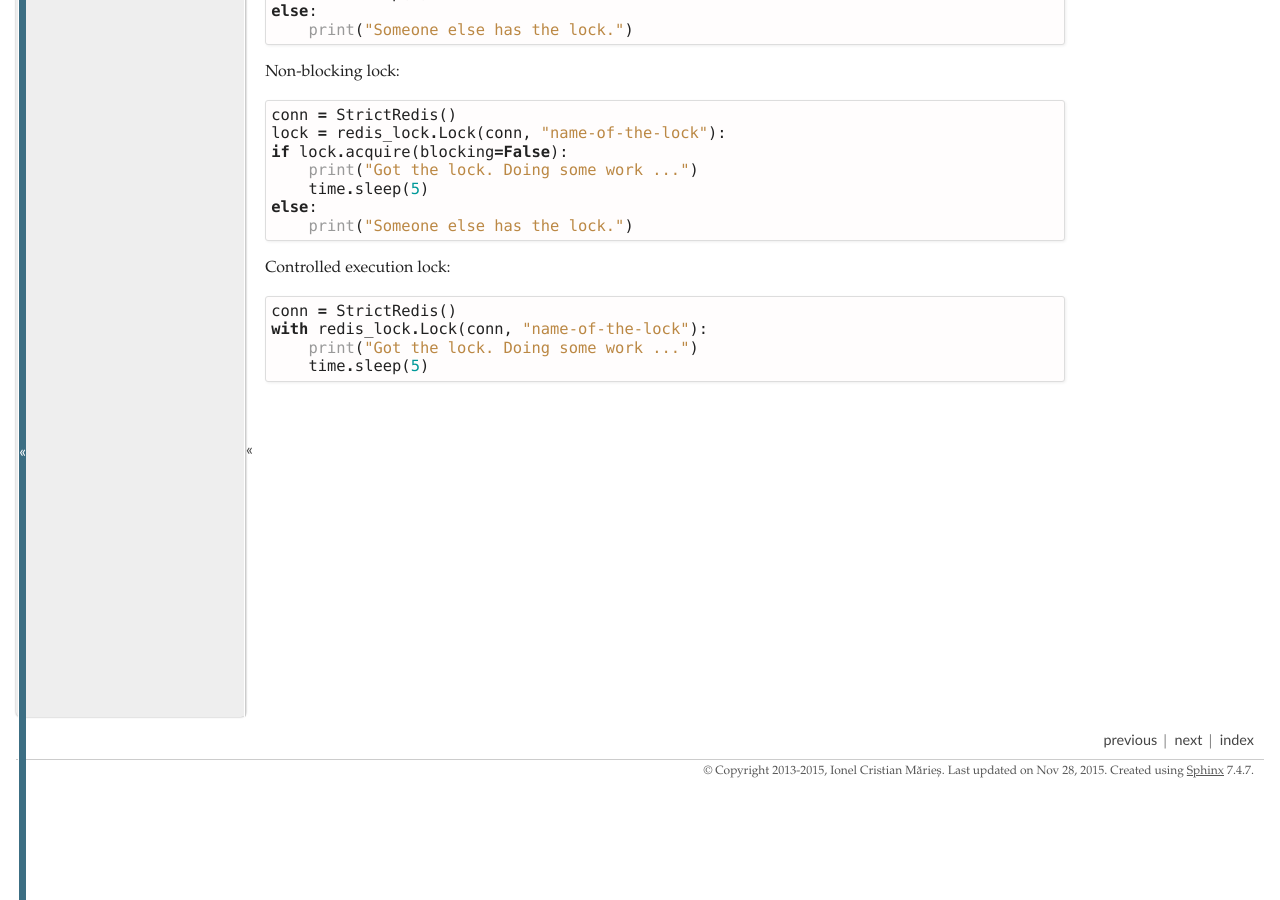
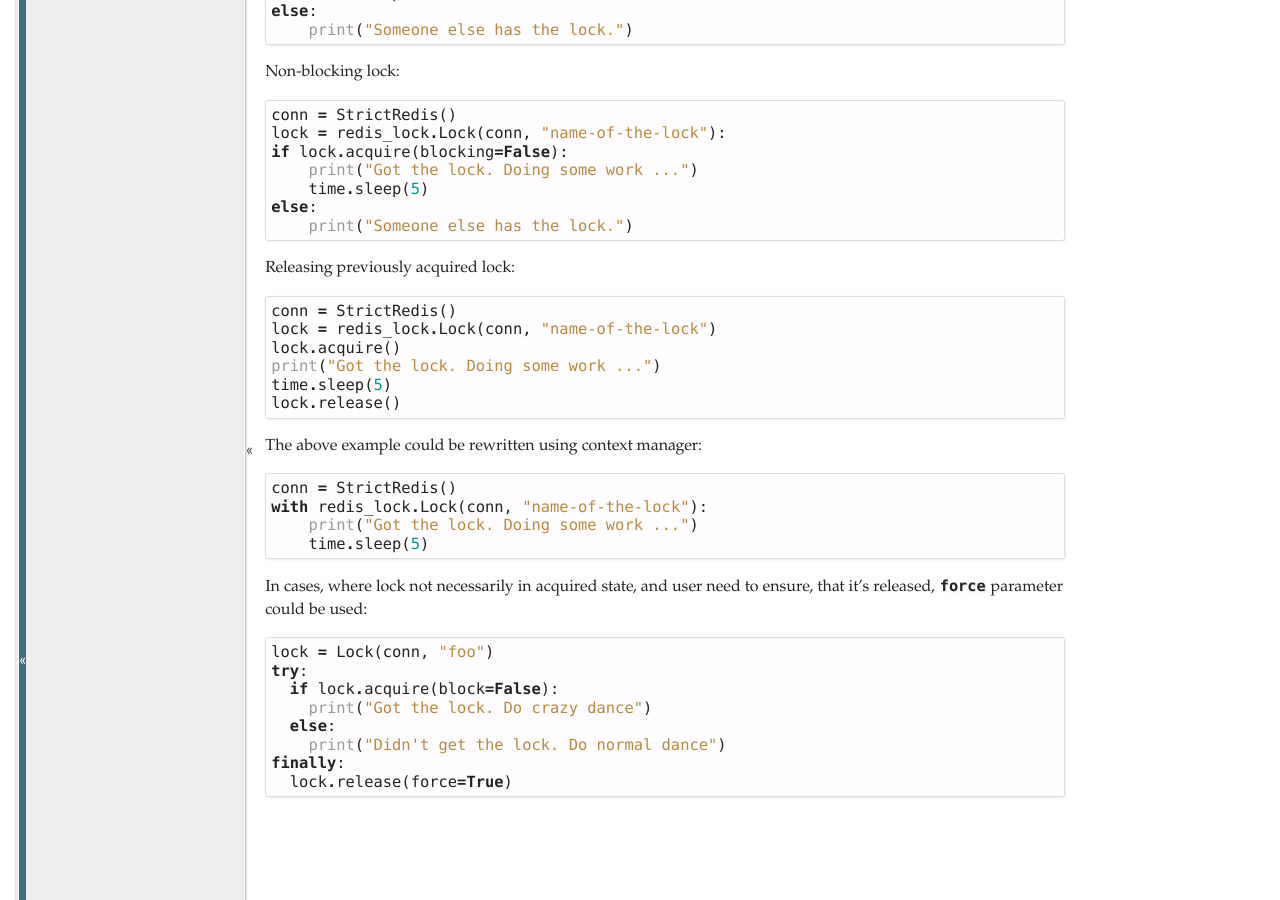
Before and after one commit to ionelmc/python-redis-lock, a Sphinx documentation site: the page built from docs/usage.rst, in a window 1280 px wide and 900 px high, scrolled down 512 px. Built offline with Sphinx 7.4.7, drawn with Linux system fonts in a browser that asks for light colours; pages that are not in the unit, such as notebooks, are missing from menus.

Commit message:
Document Lock.release method

```diff
--- a/docs/usage.rst
+++ b/docs/usage.rst
@@ -34,9 +34,30 @@ Non-blocking lock::
     else:
         print("Someone else has the lock.")
 
-Controlled execution lock::
+Releasing previously acquired lock::
+
+    conn = StrictRedis()
+    lock = redis_lock.Lock(conn, "name-of-the-lock")
+    lock.acquire()
+    print("Got the lock. Doing some work ...")
+    time.sleep(5)
+    lock.release()
+
+The above example could be rewritten using context manager::
 
     conn = StrictRedis()
     with redis_lock.Lock(conn, "name-of-the-lock"):
         print("Got the lock. Doing some work ...")
         time.sleep(5)
+
+In cases, where lock not necessarily in acquired state, and
+user need to ensure, that it's released, ``force`` parameter could be used::
+
+    lock = Lock(conn, "foo")
+    try:
+      if lock.acquire(block=False):
+        print("Got the lock. Do crazy dance")
+      else:
+        print("Didn't get the lock. Do normal dance")
+    finally:
+      lock.release(force=True)
```
Also changed, not shown: src/redis_lock/__init__.py (+7 -0 lines).
